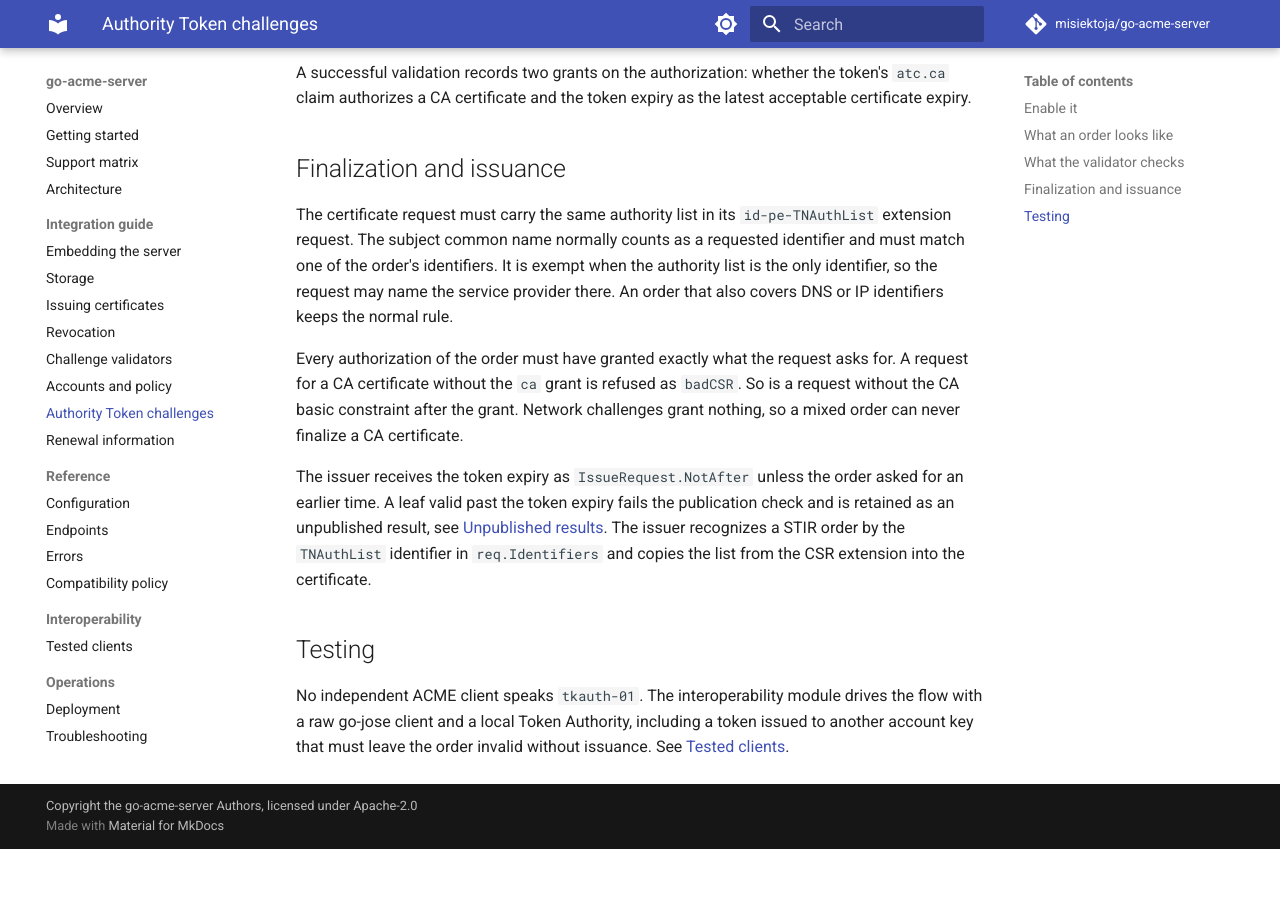
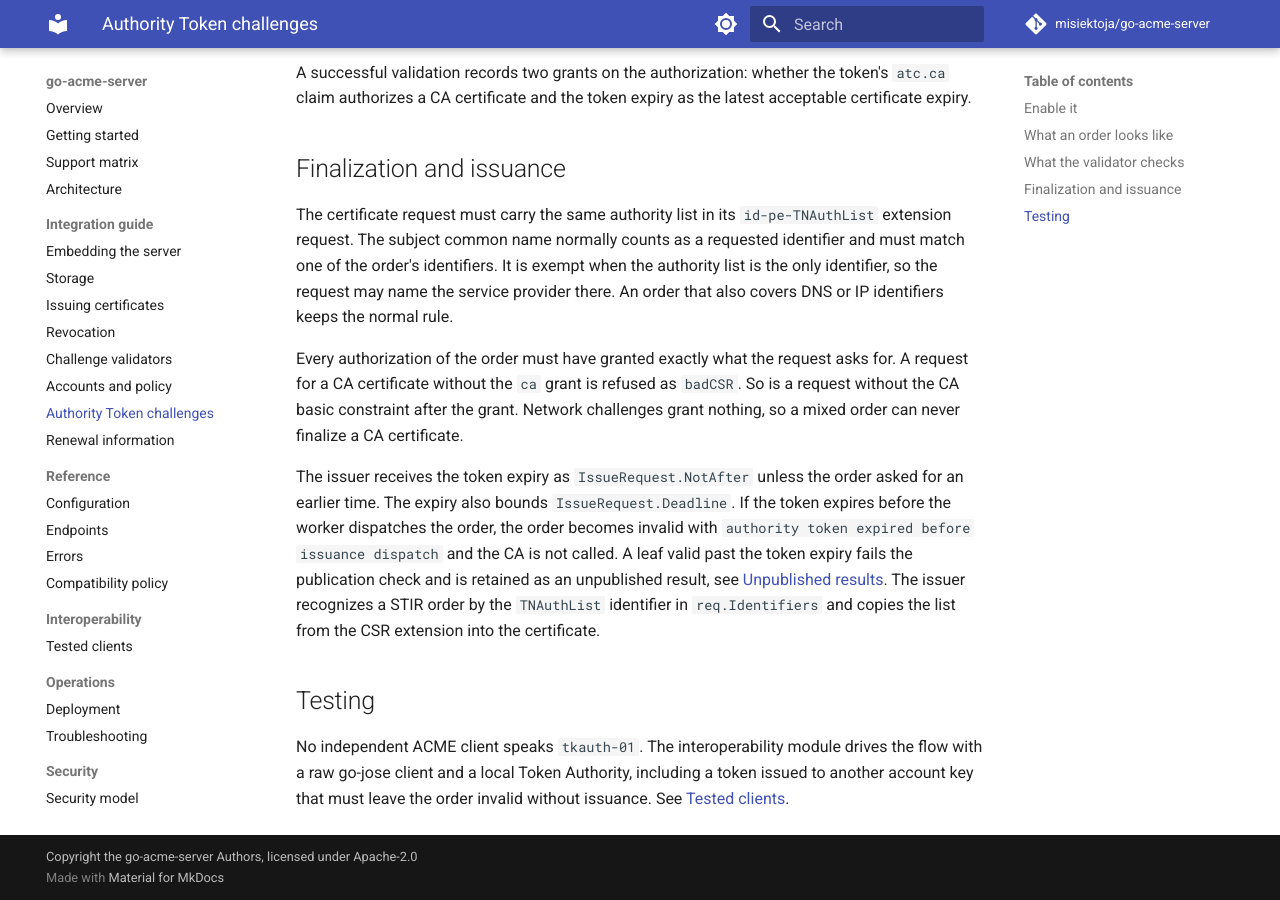
Before and after one commit to misiektoja/go-acme-server, an MkDocs documentation site: the page built from docs/guide/authority-tokens.md, in a window 1280 px wide and 900 px high, scrolled down 1699 px. Built offline with MkDocs 1.6.1 and Material for MkDocs 9.7.7, drawn with Linux system fonts in a browser that asks for light colours; comment, search, counter and statistics services are not loaded; before the commit the page ends 2548 px from its top, so only the background shows below that.

Commit message:
docs: describe an authority token that expires before dispatch

```diff
--- a/docs/guide/authority-tokens.md
+++ b/docs/guide/authority-tokens.md
@@ -77,7 +77,9 @@ CA basic constraint after the grant. Network challenges grant nothing, so a mixe
 finalize a CA certificate.
 
 The issuer receives the token expiry as `IssueRequest.NotAfter` unless the order asked for an
-earlier time. A leaf valid past the token expiry fails the publication check and is retained as an
+earlier time. The expiry also bounds `IssueRequest.Deadline`. If the token expires before the worker
+dispatches the order, the order becomes invalid with `authority token expired before issuance
+dispatch` and the CA is not called. A leaf valid past the token expiry fails the publication check and is retained as an
 unpublished result, see [Unpublished results](issuance.md#unpublished-results). The issuer recognizes a STIR order by the
 `TNAuthList` identifier in `req.Identifiers` and copies the list from the CSR extension into the
 certificate.
```
Also changed, not shown: docs/guide/issuance.md (+2 -1 lines), docs/operations/troubleshooting.md (+1 -0 lines).
